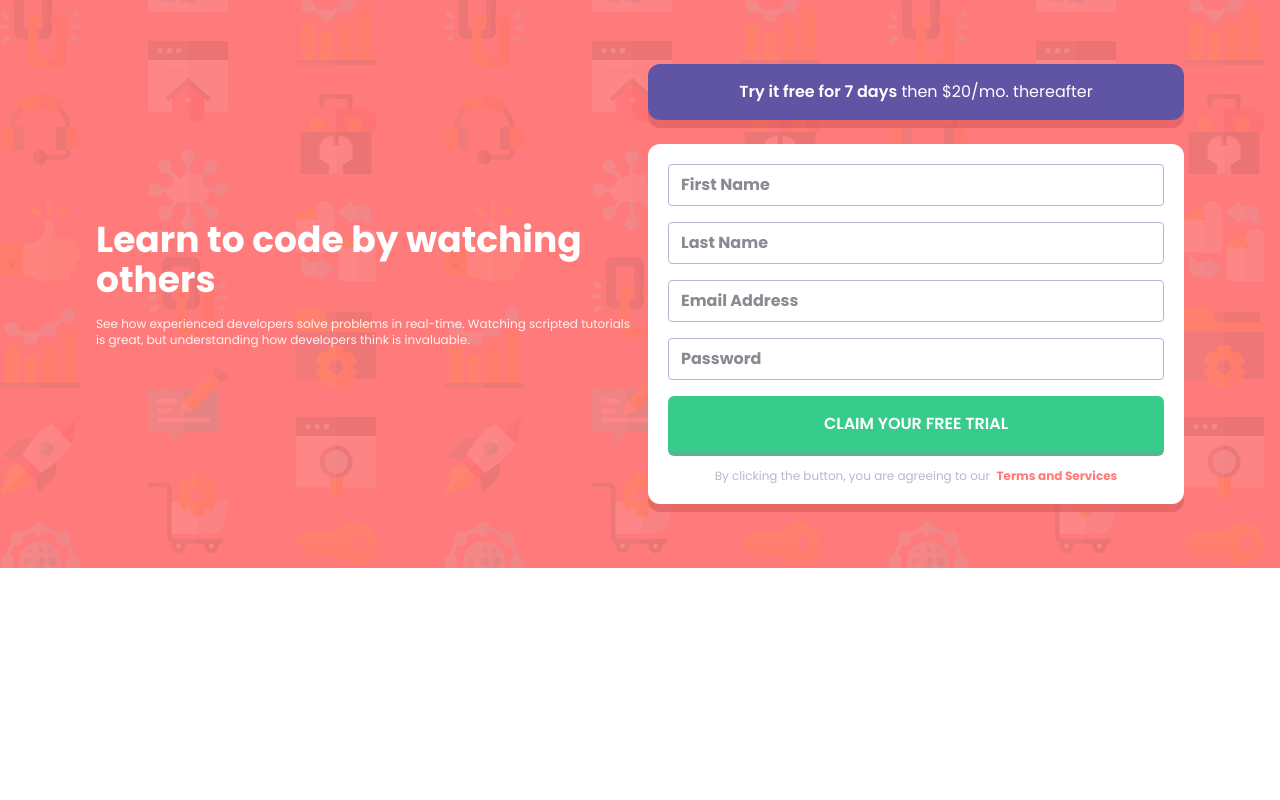
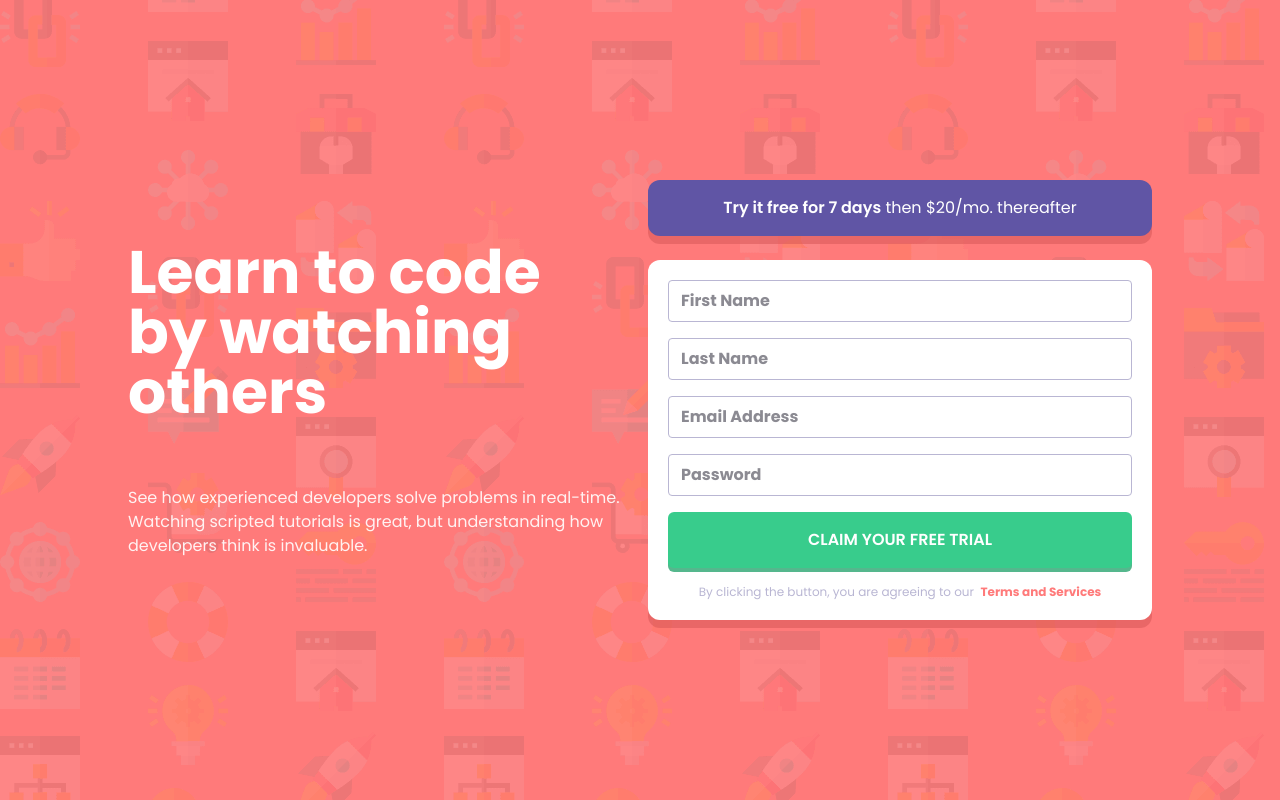
Before and after one commit to SolomonOsato/femsignupform, a Next.js app: page / in a window 1280 px wide. Built offline with nearby package versions, Linux system fonts and the light colour scheme.

Commit message:
Fix minor sizes

```diff
--- a/src/app/page.tsx
+++ b/src/app/page.tsx
@@ -2,10 +2,10 @@ import Signup from "@/components/Signup";
 
 export default function Home() {
   return (
-    <main className="text-white font-normal bg-mobile bg-primary-red md:bg-desktop grid items-center gap-16 md:gap-4 md:grid-cols-2 py-16 px-6 md:px-24">
-      <section className="grid gap-8 md:gap-4 text-center md:text-left">
-        <h1 className="text-4xl font-bold">Learn to code by watching others</h1>
-        <p className="text-white/90 text-xs">
+    <main className="text-white font-normal bg-mobile bg-primary-red md:bg-desktop grid place-content-center items-center gap-16 md:gap-4 md:grid-cols-2 py-16 px-6 md:px-32 h-screen">
+      <section className="grid gap-8 md:gap-16 text-center md:text-left">
+        <h1 className="text-4xl md:text-6xl font-bold">Learn to code by watching others</h1>
+        <p className="text-white/90">
           See how experienced developers solve problems in real-time. Watching
           scripted tutorials is great, but understanding how developers think is
           invaluable.
```
